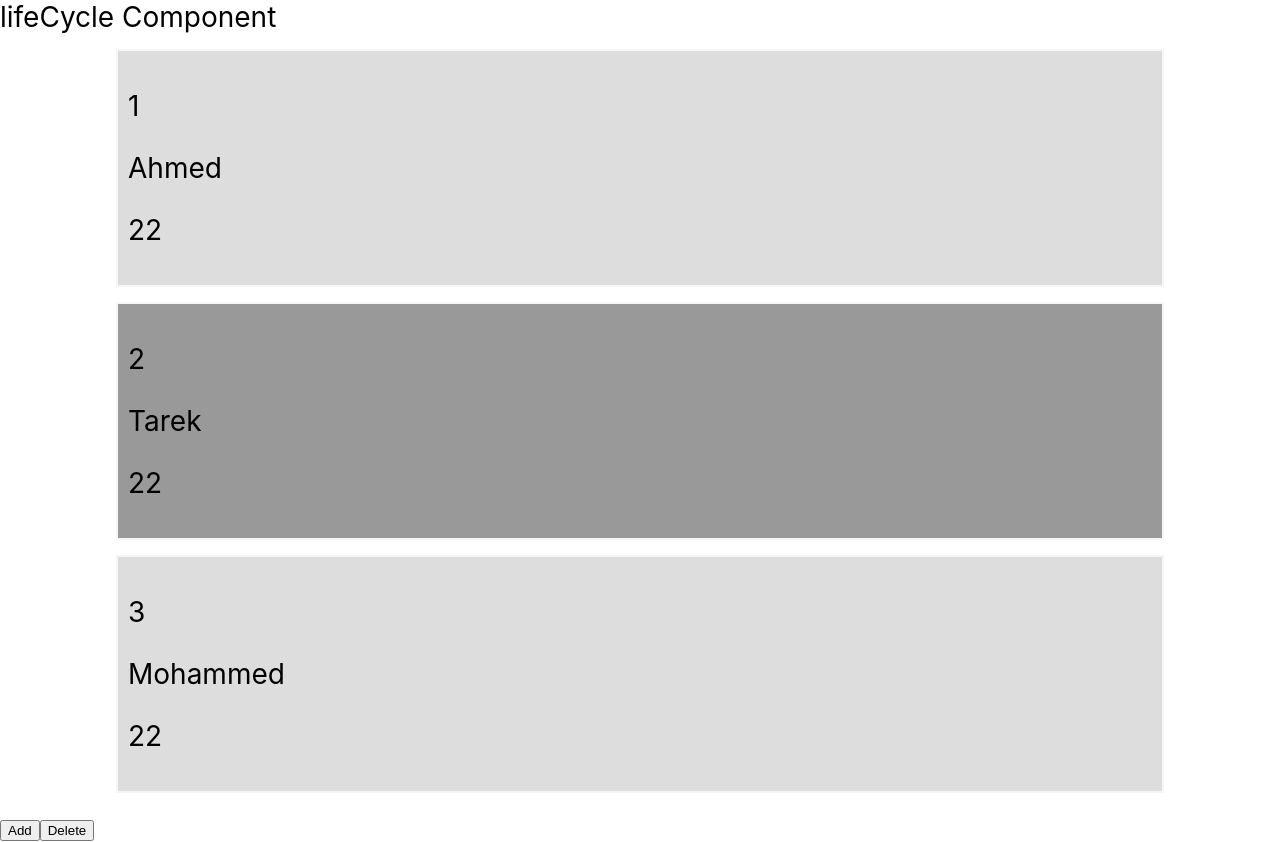
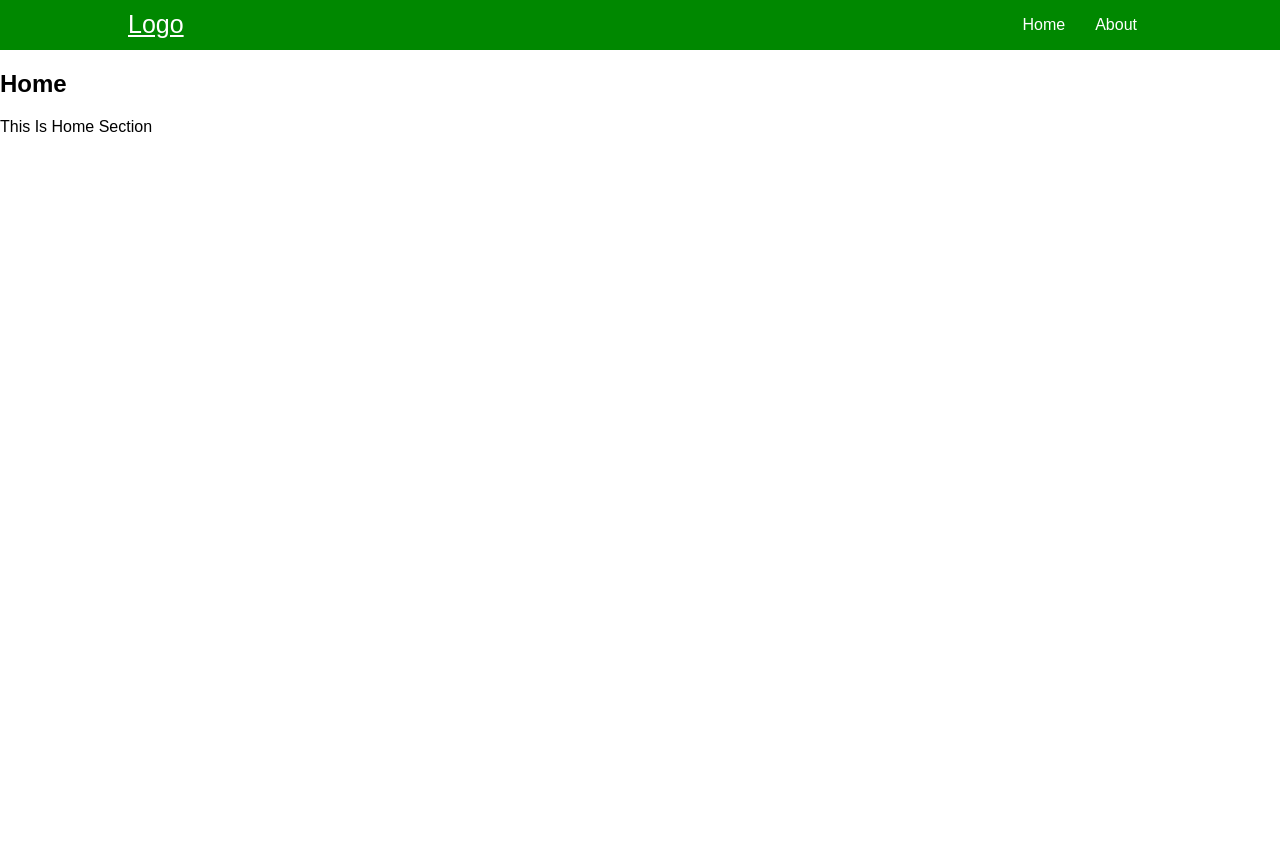
Before and after one commit to Mohammedazzam/react_-Unique_Coderz, a React (Create React App) app: page / in a window 1280 px wide. After the commit the page ends 800 px from the top, so only its background shows below. Built offline with nearby package versions, Linux system fonts and the light colour scheme.

Commit message:
(24 React Router )

```diff
--- a/package.json
+++ b/package.json
@@ -8,6 +8,7 @@
     "@testing-library/user-event": "^7.1.2",
     "react": "^16.13.1",
     "react-dom": "^16.13.1",
+    "react-router-dom": "^5.2.0",
     "react-scripts": "3.4.3"
   },
   "scripts": {
--- a/src/App.js
+++ b/src/App.js
@@ -1,67 +1,22 @@
 import React, { Component } from 'react';
-
-import Child from './Child';
-import Items from './components/Items';
+import { BrowserRouter, Route } from 'react-router-dom';
+import About from './components/About';
+import Home from './components/Home';
+import Nav from './components/Nav'
 
 
 class App extends Component {
-    constructor(){
-        super();
-        console.log('constructor')
-    }
-
-    componentDidMount(){
-        console.log("componentDidMount")
-    }
-
-    componentDidUpdate(prevProps,prevState){
-        console.log("componentDidUpdate",prevProps,prevState)
-    }
-
-    state ={
-        items:[
-            {id:1 , name:'Ahmed', age:22, count:2},
-            {id:2 , name:'Tarek', age:22, count:1},
-            {id:3 , name:'Mohammed', age:22, count:3},
-        ]
-    }
-
-    // handelClick =(e) =>{
-    //     let items = this.state.items;
-    //     items.push({id:4,name:'mohammed',age:30, count:5});
-    //     this.setState({
-    //         items:items
-    //     })
-    // }
-
-    handelClick =(e) =>{
-        let rand =Math.random();
-        let items = this.state.items;
-        items.push({id:rand,name:'mohammed',age:30, count:5});
-        this.setState({
-            items:items
-        })
-    }
-
-
-    handelDelet =(e) =>{
-        this.setState({
-            items:[
-                {id:2 , name:'Tarek', age:22, count:1},
-            ]
-        })
-    }
-
     render() {
-        console.log('render')
         return (
-            <div className = "App" >
-                lifeCycle Component
-                <Items items={this.state.items }/>
-                <button onClick={this.handelClick}>Add</button>
-                <button onClick={this.handelDelet} >Delete </button>
-            </div>
-        );
+            <BrowserRouter>
+                <div className="App">
+                    <Nav />
+                    {/* <Route path="/" component={Home}/> */}
+                    <Route exact path="/" component={Home} />
+                    <Route path="/about" component={About} />
+                </div>
+            </BrowserRouter>
+        )
     }
 }
 
--- /dev/null
+++ b/src/components/About.js
@@ -0,0 +1,13 @@
+import React from 'react';
+
+
+const About =() =>{
+    return(
+        <div>
+            <h2>About</h2>
+            <p>This Is About Section</p>
+        </div>
+    )
+}
+
+export default About;
--- /dev/null
+++ b/src/components/Home.js
@@ -0,0 +1,13 @@
+import React from 'react';
+
+
+const Home =() =>{
+    return(
+        <div>
+            <h2>Home</h2>
+            <p>This Is Home Section</p>
+        </div>
+    )
+}
+
+export default Home;
--- /dev/null
+++ b/src/components/Nav.js
@@ -0,0 +1,18 @@
+import React from 'react';
+
+
+const Nav = () => {
+    return (
+        <div className="navbar">
+            <div className="container">
+                <a href="#" className="logo">Logo</a>
+                <ul>
+                    <a href="/">Home</a>
+                    <a href="/about">About</a>
+                </ul>
+            </div>
+        </div>
+    )
+}
+
+export default Nav;
--- a/src/index.css
+++ b/src/index.css
@@ -1,17 +1,42 @@
 body {
   margin: 0;
-  font-family: -apple-system, BlinkMacSystemFont, 'Segoe UI', 'Roboto', 'Oxygen',
-    'Ubuntu', 'Cantarell', 'Fira Sans', 'Droid Sans', 'Helvetica Neue',
-    sans-serif;
-  -webkit-font-smoothing: antialiased;
-  -moz-osx-font-smoothing: grayscale;
+  padding: 0;
+  font-family: sans-serif;
 }
 
-code {
-  font-family: source-code-pro, Menlo, Monaco, Consolas, 'Courier New',
-    monospace;
+
+
+.navbar{
+  overflow: hidden;
+  background-color: #080;
+  color: #fff;
 }
 
-div{
-  font-size: 28px;
+.container{
+  width: 80%;
+  margin: auto;
 }
+
+
+.logo{
+  font-size: 25px;
+  width: 30%;
+  float: left;
+  display: block;
+  margin: 10px 0;
+  color: #fff;
+}
+
+ul{
+  width: 70%;
+  float: left;
+  padding: 0;
+  text-align: right;
+}
+
+
+ul a{
+  text-decoration: none;
+  color:#fff;
+  margin: 0 15px;
+}
```
Also changed, not shown: 1 other file (tests, documents, lock files or other folders).
